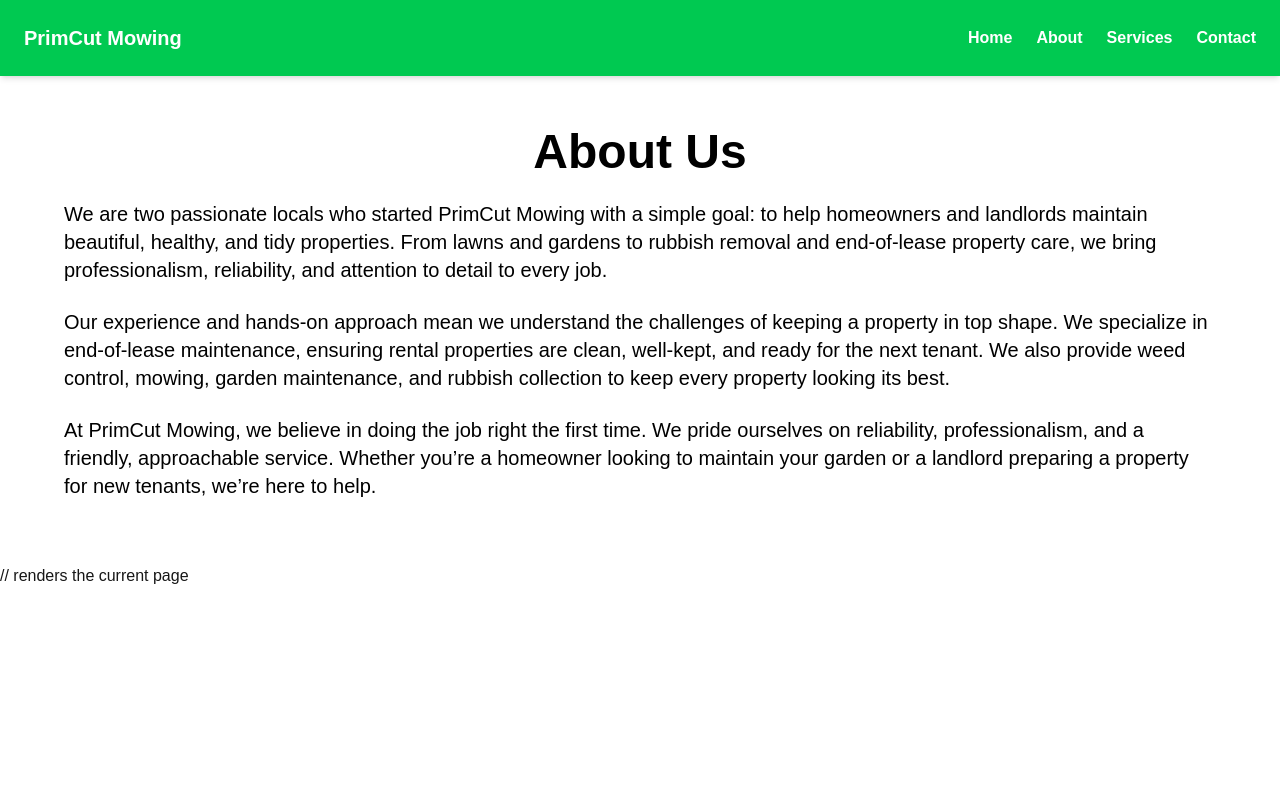
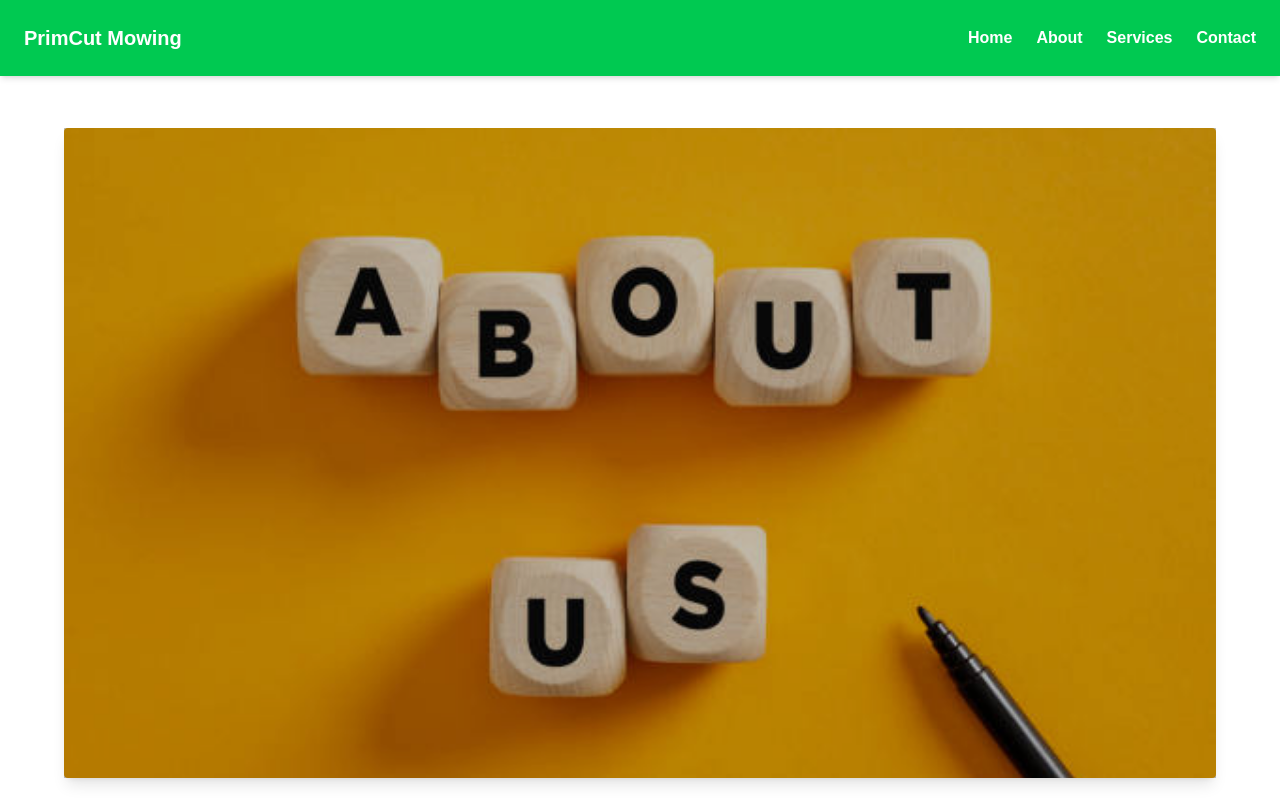
Before and after one commit to Psalms91-50-23/primcut_mowing, a Next.js app: page /about in a window 1280 px wide. Shown: the top 800 px of the page. Built offline with nearby package versions, Linux system fonts and the light colour scheme.

Commit message:
added about us image and did cc for homepage

```diff
--- a/pages/about.tsx
+++ b/pages/about.tsx
@@ -5,7 +5,16 @@ type Props = {}
 const About = (props: Props) => {
   return (
     <div className="py-16 px-6 md:px-16 bg-white text-black">
-      <h1 className="text-4xl md:text-5xl font-bold mb-6 text-center">About Us</h1>
+       <div className="relative w-full h-[650px] md:h-[650px] mb-8">
+        <img
+          src="/images/about_us.jpg" // Replace with your image path
+          alt="About Us"
+          className="w-full h-full object-cover rounded shadow-lg"
+        />
+        <div className="absolute inset-0 bg-black/25 flex items-center justify-center">
+          {/* <h1 className="text-3xl md:text-5xl font-bold text-white">About Us</h1> */}
+        </div>
+      </div>
 
       <p className="text-lg md:text-xl mb-6">
         We are two passionate locals who started PrimCut Mowing with a simple goal: to help homeowners and landlords maintain beautiful, healthy, and tidy properties. From lawns and gardens to rubbish removal and end-of-lease property care, we bring professionalism, reliability, and attention to detail to every job.
--- a/pages/index.tsx
+++ b/pages/index.tsx
@@ -58,13 +58,16 @@ const Home: React.FC<Props> = () => {
           Experienced, reliable, and committed to keeping your yard looking its best.
         </p>
       </section>
-      <section className="py-16 px-6 md:px-16 bg-white text-black text-center">
+      <section className="flex flex-col py-16 px-6 md:px-16 bg-white text-black text-center">
+        <div className="">
           <h3 className="text-3xl md:text-4xl font-bold mb-6">Areas We Cover</h3>
           <p className="text-lg md:text-xl mb-10">
             We proudly serve suburbs across Hutt Valley, including:
           </p>
 
-        <div className="grid grid-cols-2 sm:grid-cols-3 md:grid-cols-4 gap-6 justify-items-center mx-auto max-w-5xl">
+        </div>
+
+        <div className="grid grid-cols-2 gap-2 justify-items-center mx-auto w-full sm:grid-cols-2 md:grid-cols-3 lg:grid-cols-4 w-full px-2">
   {[
     "Petone",
     "Waiwhetu",
@@ -81,10 +84,10 @@ const Home: React.FC<Props> = () => {
   ].map((area, index) => (
     <div
       key={area}
-              className={`opacity-0 translate-x-[-150px] animate-slide-in`}
-              style={{ animationDelay: `${index * 0.15}s` }}
+      className={`opacity-0 translate-x-[0px] animate-slide-in`}
+      style={{ animationDelay: `${index * 0.10}s` }}
     >
-              <span className="px-4 py-2 rounded-full bg-green-100 text-green-800 font-medium shadow hover:shadow-lg transition text-center">
+      <span className="px-3 py-2 rounded-full bg-green-100 text-green-800 font-medium shadow hover:shadow-lg transition text-center block">
         {area}
       </span>
     </div>
```
Also changed, not shown: public/images/about_us.jpg (added). Lines whose indentation alone changed are shown as unchanged.
